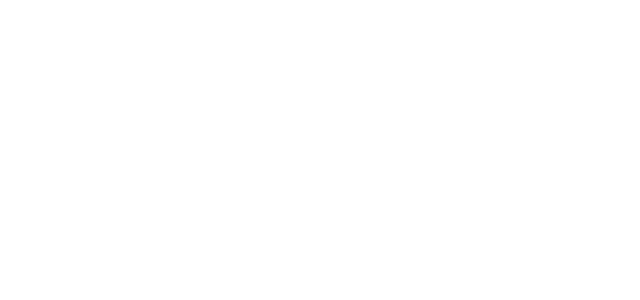
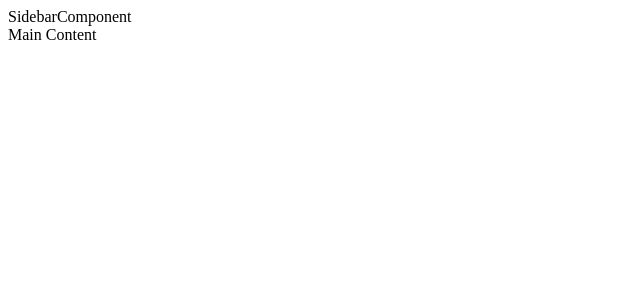
Before and after one commit to LifeLaboratory/ARM_UI, a React (Create React App) app: page / in a window 1280 px wide. Shown: the top 300 px of the page, without its empty margins (0-640 px from the left). Built offline with nearby package versions, Linux system fonts and the light colour scheme.

Commit message:
sidebar and content components

```diff
--- a/src/components/App.js
+++ /dev/null
@@ -1,8 +0,0 @@
-import React from 'react'
-
-const App = () => (
-  <div>
-  </div>
-)
-
-export default App
--- /dev/null
+++ b/src/components/content/Content.js
@@ -0,0 +1,9 @@
+import React from 'react'
+
+const Content = () => (
+    <div>
+        Main Content
+    </div>
+);
+
+export default Content
--- /dev/null
+++ b/src/components/sidebar/Sidebar.js
@@ -0,0 +1,9 @@
+import React from 'react'
+
+const Sidebar = () => (
+    <div>
+        SidebarComponent
+    </div>
+);
+
+export default Sidebar
--- /dev/null
+++ b/src/containers/App.js
@@ -0,0 +1,22 @@
+import React from 'react'
+
+import SidebarContainer from '../containers/SidebarContainer'
+import ContentContainer from "./ContentContainer";
+
+
+class App extends React.Component {
+
+    componentDidMount() {
+    }
+
+    render() {
+        return (
+            <div>
+                <SidebarContainer/>
+                <ContentContainer/>
+            </div>
+        )
+    }
+}
+
+export default App
--- /dev/null
+++ b/src/containers/ContentContainer.js
@@ -0,0 +1,13 @@
+import {connect} from 'react-redux'
+import Content from "../components/content/Content";
+
+const mapStateToProps = state => {
+    return ({})
+};
+
+const mapDispatchToProps = dispatch => ({});
+
+export default connect(
+    mapStateToProps,
+    mapDispatchToProps
+)(Content)
--- /dev/null
+++ b/src/containers/SidebarContainer.js
@@ -0,0 +1,13 @@
+import {connect} from 'react-redux'
+import Sidebar from '../components/sidebar/Sidebar'
+
+const mapStateToProps = state => {
+    return ({})
+};
+
+const mapDispatchToProps = dispatch => ({});
+
+export default connect(
+    mapStateToProps,
+    mapDispatchToProps
+)(Sidebar)
--- a/src/index.js
+++ b/src/index.js
@@ -2,10 +2,10 @@
 import { render } from 'react-dom'
 import { createStore } from 'redux'
 import { Provider } from 'react-redux'
-import App from './components/App'
+import App from './containers/App'
 import rootReducer from './reducers'
 
-const store = createStore(rootReducer)
+const store = createStore(rootReducer);
 
 render(
   <Provider store={store}>
```
Also changed, not shown: src/reducers/rootReducer.js (added).
